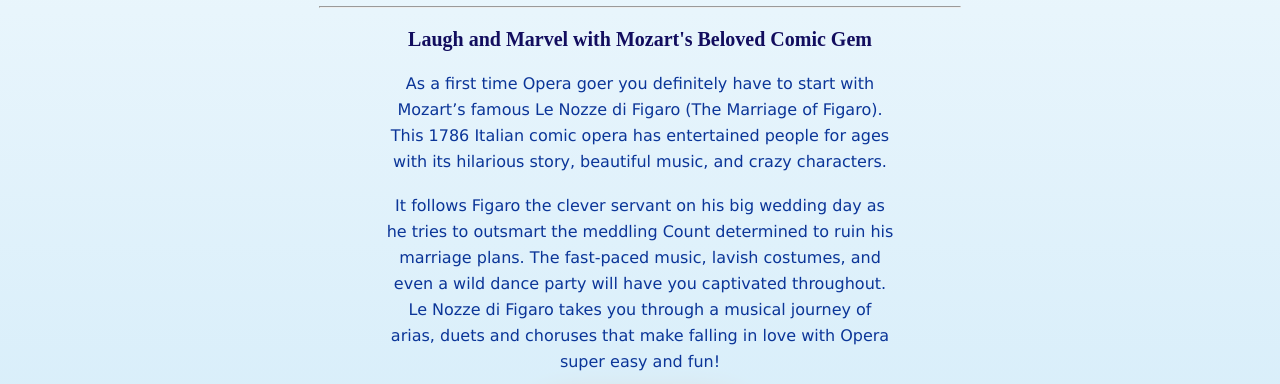
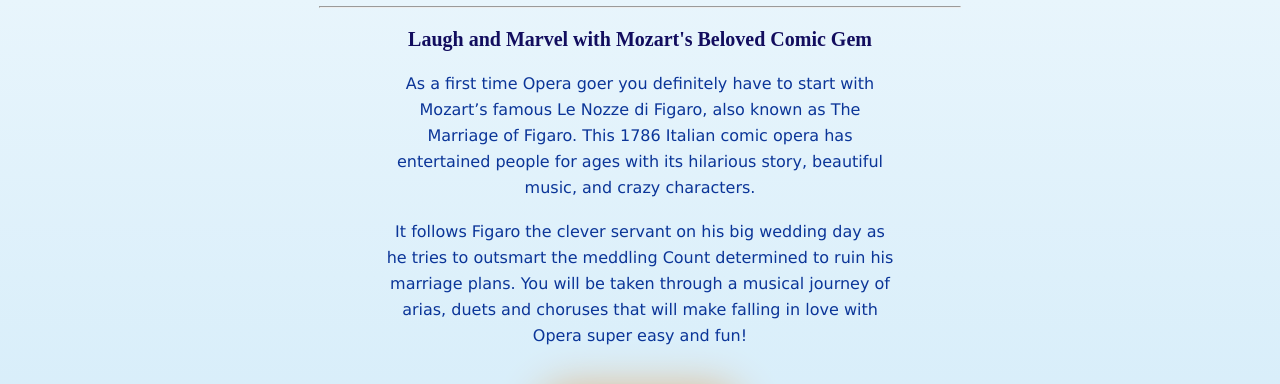
Before and after one commit to mariatanya/my-landing-page, a plain HTML site: page index.html in a window 1280 px wide. Shown: the part 558-942 px from the top of the page. Drawn offline with Linux system fonts and the light colour scheme.

Commit message:
Edited the paragraph content to make it shorter.

```diff
--- a/index.html
+++ b/index.html
@@ -107,19 +107,17 @@
 
       <p class="intro">
         As a first time Opera goer you definitely have to start with Mozart’s
-        famous Le Nozze di Figaro (The Marriage of Figaro). This 1786 Italian
-        comic opera has entertained people for ages with its hilarious story,
-        beautiful music, and crazy characters.
+        famous Le Nozze di Figaro, also known as The Marriage of Figaro. This
+        1786 Italian comic opera has entertained people for ages with its
+        hilarious story, beautiful music, and crazy characters.
       </p>
       <br />
 
       <p class="synopsis">
         It follows Figaro the clever servant on his big wedding day as he tries
         to outsmart the meddling Count determined to ruin his marriage plans.
-        The fast-paced music, lavish costumes, and even a wild dance party will
-        have you captivated throughout. Le Nozze di Figaro takes you through a
-        musical journey of arias, duets and choruses that make falling in love
-        with Opera super easy and fun!
+        You will be taken through a musical journey of arias, duets and choruses
+        that will make falling in love with Opera super easy and fun!
       </p>
 
       <br />
```
